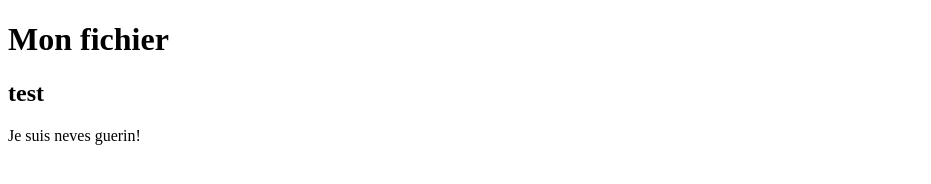
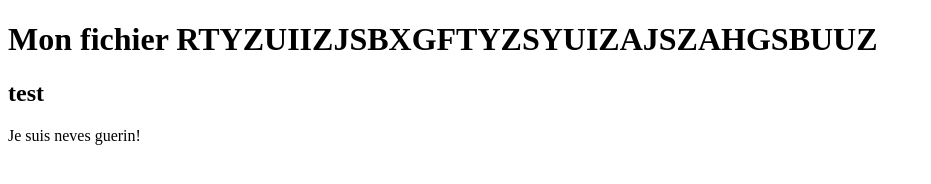
Before and after one commit to BOUDIOBO/github-video, a plain HTML site: page index.html in a window 1280 px wide. Shown: the whole page, without its empty margins (0-931 px from the left). Drawn offline with Linux system fonts and the light colour scheme.

Commit message:
Update index.html

```diff
--- a/index.html
+++ b/index.html
@@ -6,7 +6,7 @@
     <title>Document</title>
 </head>
 <body>
-    <h1>Mon fichier</h1>
+    <h1>Mon fichier RTYZUIIZJSBXGFTYZSYUIZAJSZAHGSBUUZ</h1>
     <h2>test</h2>
     <p>Je suis neves guerin!</p>
 </body>
```
